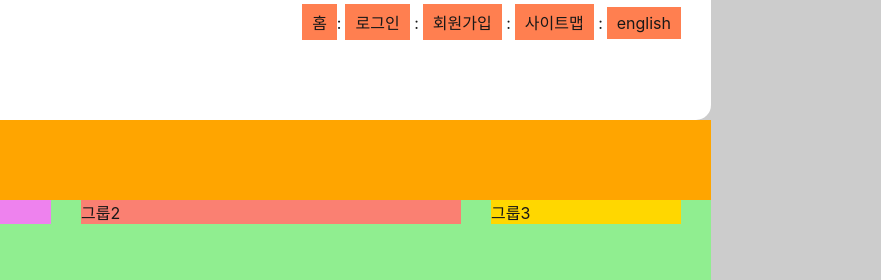
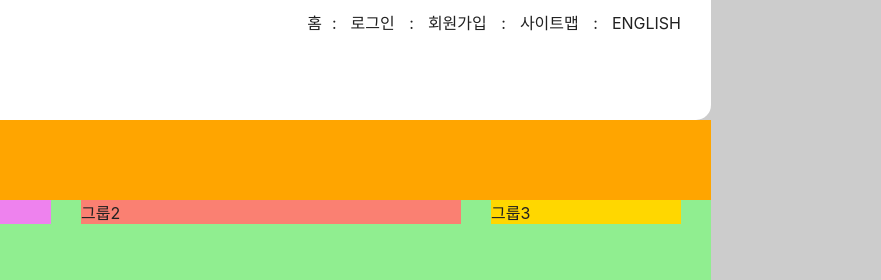
Before and after one commit to donghyeon413/html5, a plain HTML site: page index.html in a window 1280 px wide. Shown: the top 280 px of the page, 399-1280 px from the left. Drawn offline with Linux system fonts and the light colour scheme; a web font is replaced by a local one.

Commit message:
트랜스폼 이용

```diff
--- a/styles/style.css
+++ b/styles/style.css
@@ -1,116 +1,126 @@
 @import url(./normalize.css);
 @import url(./reset.css);
-
 /* 기본 스타일 */
-*, *::before, *::after{
+*,
+*::before,
+*::after {
   box-sizing: border-box;
 }
-
- /* 링크스타일 */
- a{
+/* 링크 스타일 */
+a {
   color: inherit;
   text-decoration: none;
- }
-
+}
 /* 본문 스타일 */
 body {
-  color: #181818;
+  color: #212121;
   background: #ccc;
-  font-family: "Pretendard Variable", Pretendard, -apple-system, BlinkMacSystemFont, system-ui, Roboto, "Helvetica Neue", "Segoe UI", "Apple SD Gothic Neo", "Noto Sans KR", "Malgun Gothic", "Apple Color Emoji", "Segoe UI Emoji", "Segoe UI Symbol", sans-serif;
+  font-family: "Pretendard Variable", Pretendard, -apple-system,
+    BlinkMacSystemFont, system-ui, Roboto, "Helvetica Neue", "Segoe UI",
+    "Apple SD Gothic Neo", "Noto Sans KR", "Malgun Gothic", "Apple Color Emoji",
+    "Segoe UI Emoji", "Segoe UI Symbol", sans-serif;
 }
-
 /* 레이아웃 */
-.header, .visual, .main, .slogan, .footer-inner{
+.header,
+.visual,
+.main,
+.slogan,
+.footer-inner {
   width: 940px;
   margin: 0 auto;
 }
-
 /* 헤더 */
-.header{
+.header {
   background: #fff;
   padding: 0 30px;
   height: 15vh;
   border-radius: 0 0 15px 15px;
   position: relative;
 }
-
 /* 로고 */
-.logo{
+.logo {
   position: absolute;
   top: 45px;
   left: 60px;
 }
-
 /* 텍스트 링크 모음 */
-.member{
+.member {
   /* background-color: aqua; */
   text-align: right;
   padding: 4px 0;
-  /* font-size: 0; */
+  /* position 속성을 활용하여 .member 영역을 오른쪽으로 10px 만큼 이동하기 */
+  /* position: relative;
+  right: -10px; */
+  /* transform 속성을 활용하여 .member 영역을 오른쪽으로 10px 만큼 이동하기 */
+  transform: translateX(10px);
 }
 
-.member li{
-  /* background: pink; */
+.member li {
+
+
+
+
+
+
+
+
+
+
+  /* background-color: pink; */
   display: inline-block;
-  /* font-size: 16px; */
 }
-
-.member a{
-  background: coral;
+.member a {
+  /* background-color: coral; */
   padding: 6px 10px;
   display: inherit;
+  text-transform: uppercase;
 }
-
-
-.divider{
+/* 마지막 li 요소에 포함된 a 요소를 선택하여 오른쪽 padding 값을 0으로 재정의 하는 방법 */
+/* .member li:last-child a {
+  padding-right: 0;
+} */
+.divider {
   margin-right: 4px;
 }
-
-
 /* 비주얼 */
-.visual{
+.visual {
   background: orange;
   height: 10vh;
 }
 /* 메인 */
-.main{
+.main {
   background: lightgreen;
   height: 50vh;
   display: flow-root;
   padding: 0 15px;
 }
-
-.group{
+.group {
   margin: 0 15px;
   float: left;
 }
-
-.group1{
+.group1 {
   background-color: violet;
   width: 250px;
 }
-.group2{
+.group2 {
   background-color: salmon;
   width: 380px;
 }
-.group3{
+.group3 {
   background-color: gold;
   width: 190px;
 }
-
 /* 슬로건 */
-.slogan{
+.slogan {
   background: skyblue;
   height: 10vh;
   clear: both;
 }
 /* 푸터 */
-.footer{
+.footer {
   background: gray;
-  margin: 0;
 }
-.footer-inner{
+.footer-inner {
   background: silver;
   height: 15vh;
-  position: relative;
 }
```
